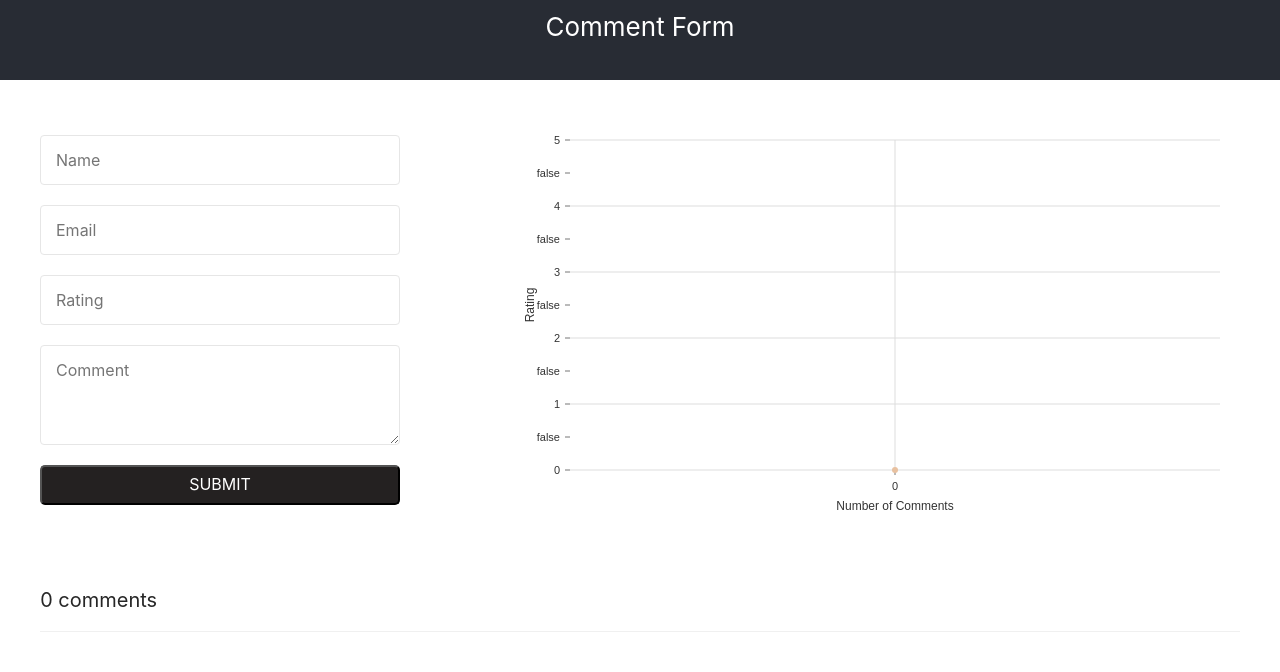
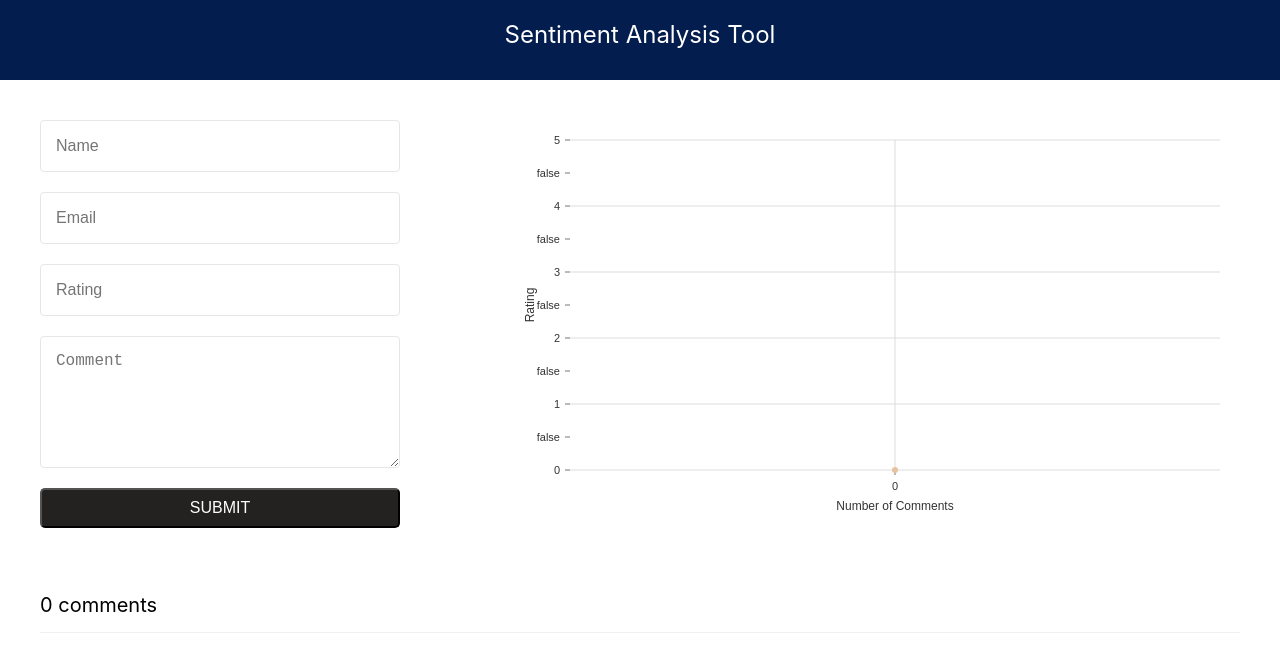
Before and after one commit to nupurgrover/comment-form, a React (Create React App) app: page / in a window 1280 px wide. Shown: the top 672 px of the page. Built offline with nearby package versions, Linux system fonts and the light colour scheme.

Commit message:
Get rid of App.css

```diff
--- a/src/App.css
+++ /dev/null
@@ -1,37 +0,0 @@
-@import "~antd/dist/antd.css";
-
-.App-logo {
-  height: 40vmin;
-  pointer-events: none;
-}
-
-@media (prefers-reduced-motion: no-preference) {
-  .App-logo {
-    animation: App-logo-spin infinite 20s linear;
-  }
-}
-
-.App-header {
-  background-color: #282c34;
-  min-height: 10vh;
-  display: flex;
-  flex-direction: column;
-  align-items: center;
-  justify-content: center;
-  font-size: calc(10px + 2vmin);
-  color: white;
-  text-align: center;
-}
-
-.App-link {
-  color: #61dafb;
-}
-
-@keyframes App-logo-spin {
-  from {
-    transform: rotate(0deg);
-  }
-  to {
-    transform: rotate(360deg);
-  }
-}
--- a/src/App.js
+++ b/src/App.js
@@ -1,6 +1,5 @@
 import React, { useState } from "react";
 import styled from "styled-components";
-import "./App.css";
 
 import CommentForm from "./CommentForm";
 import CommentList from "./CommentList";
@@ -24,6 +23,17 @@ const FormAndGraphContainer = styled.div`
   }
 `;
 
+const Header = styled.header`
+  background-color: #041d4f;
+  height: 40px;
+  padding: 20px;
+  align-items: center;
+  justify-content: center;
+  font-size: 24px;
+  color: white;
+  text-align: center;
+`;
+
 const getGraphData = (comments) => {
   if (comments.length) {
     return comments.map((comment, index) => ({
@@ -45,9 +55,7 @@ function App() {
 
   return (
     <div>
-      <header className="App-header">
-        <p>Comment Form</p>
-      </header>
+      <Header>Sentiment Analysis Tool</Header>
       <BodyContainer>
         <FormAndGraphContainer>
           <CommentForm addNewComment={addNewComment} />
```
